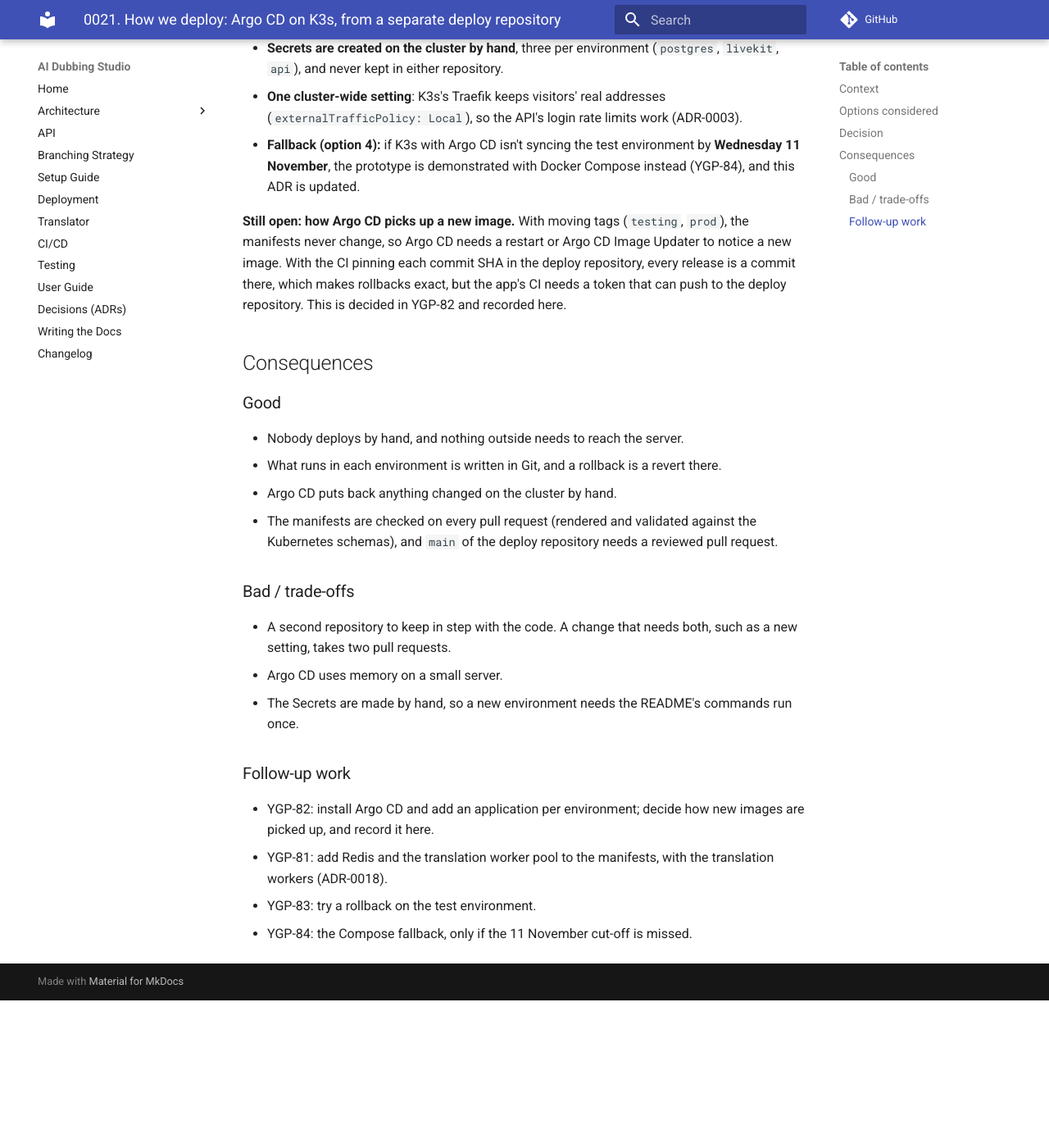
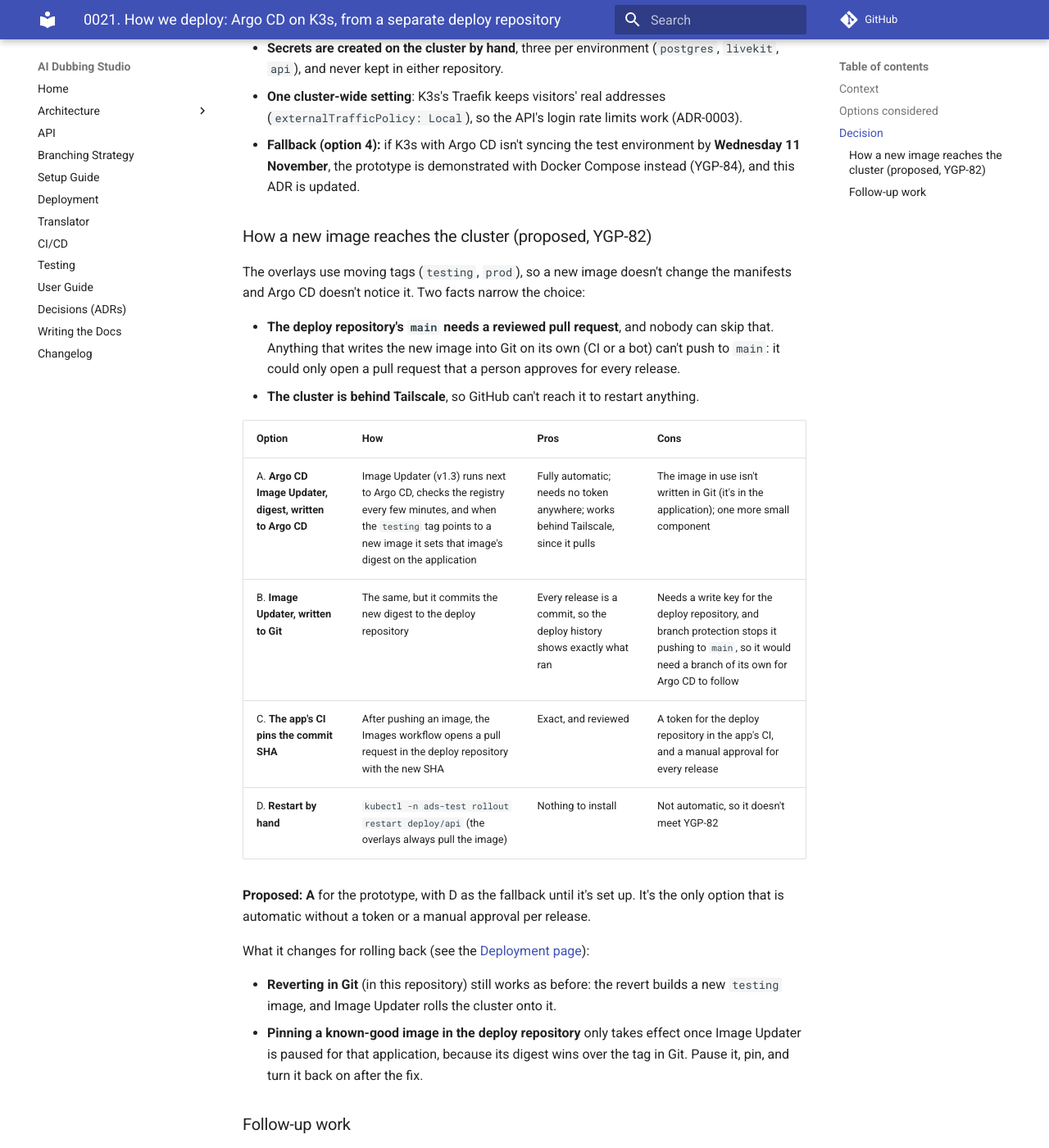
Before and after one commit to WH1TE-SHAD0W/ai-dubbing-studio, an MkDocs documentation site: the page built from docs/adr/0021-how-we-deploy.md, in a window 1280 px wide and 1400 px high, scrolled down 1781 px. Shown: the whole window at 82% size. Built offline with MkDocs 1.6.1 and Material for MkDocs 9.7.7, drawn with Linux system fonts in a browser that asks for light colours; comment, search, counter and statistics services are not loaded; before the commit the page ends 3001 px from its top, so only the background shows below that; some of the changed text lies outside the part shown.

Commit message:
docs: ADR-0021 compares how a new image reaches the cluster (YGP-82)
Proposes Argo CD Image Updater (digest, written to Argo CD): automatic,
no token, no approval per release. Also says the cluster has six nodes.

Co-Authored-By: Claude Opus 5.5 <noreply@anthropic.com>

```diff
--- a/docs/adr/0021-how-we-deploy.md
+++ b/docs/adr/0021-how-we-deploy.md
@@ -7,7 +7,7 @@
 
 ## Context
 
-The app runs on one K3s server (YGP-87), with a test and a production
+The app runs on a K3s cluster (YGP-87: three servers and three agents), with a test and a production
 environment. The CI already builds the images and pushes them to Docker Hub,
 tagged with the commit SHA plus `testing` or `prod` (YGP-52, the
 [CI/CD page](../ci-cd.md)). What's missing is how a merged change gets onto the
@@ -15,7 +15,7 @@ cluster.
 
 - **The server is behind Tailscale,** so GitHub can't reach it: anything that
   deploys has to pull from inside, not be pushed to from outside.
-- **Two environments, one node:** `testing` → test, `main` → production
+- **Two environments, one cluster:** `testing` → test, `main` → production
   ([branching strategy](../branching-strategy.md)).
 - **No secrets in Git,** in any repository.
 - **A two-person team with a deadline:** the prototype is due on 17 November,
@@ -70,37 +70,44 @@ Where the manifests live:
   environment by **Wednesday 11 November**, the prototype is demonstrated with
   Docker Compose instead (YGP-84), and this ADR is updated.
 
-**Still open: how Argo CD picks up a new image.** With moving tags (`testing`,
-`prod`), the manifests never change, so Argo CD needs a restart or Argo CD Image
-Updater to notice a new image. With the CI pinning each commit SHA in the deploy
-repository, every release is a commit there, which makes rollbacks exact, but
-the app's CI needs a token that can push to the deploy repository. This is
-decided in YGP-82 and recorded here.
+### How a new image reaches the cluster (proposed, YGP-82)
 
-## Consequences
+The overlays use moving tags (`testing`, `prod`), so a new image doesn't
+change the manifests and Argo CD doesn't notice it. Two facts narrow the
+choice:
 
-### Good
+- **The deploy repository's `main` needs a reviewed pull request**, and nobody
+  can skip that. Anything that writes the new image into Git on its own (CI or
+  a bot) can't push to `main`: it could only open a pull request that a person
+  approves for every release.
+- **The cluster is behind Tailscale**, so GitHub can't reach it to restart
+  anything.
 
-- Nobody deploys by hand, and nothing outside needs to reach the server.
-- What runs in each environment is written in Git, and a rollback is a revert
-  there.
-- Argo CD puts back anything changed on the cluster by hand.
-- The manifests are checked on every pull request (rendered and validated
-  against the Kubernetes schemas), and `main` of the deploy repository needs a
-  reviewed pull request.
+| Option | How | Pros | Cons |
+|---|---|---|---|
+| A. **Argo CD Image Updater, digest, written to Argo CD** | Image Updater (v1.3) runs next to Argo CD, checks the registry every few minutes, and when the `testing` tag points to a new image it sets that image's digest on the application | Fully automatic; needs no token anywhere; works behind Tailscale, since it pulls | The image in use isn't written in Git (it's in the application); one more small component |
+| B. **Image Updater, written to Git** | The same, but it commits the new digest to the deploy repository | Every release is a commit, so the deploy history shows exactly what ran | Needs a write key for the deploy repository, and branch protection stops it pushing to `main`, so it would need a branch of its own for Argo CD to follow |
+| C. **The app's CI pins the commit SHA** | After pushing an image, the Images workflow opens a pull request in the deploy repository with the new SHA | Exact, and reviewed | A token for the deploy repository in the app's CI, and a manual approval for every release |
+| D. **Restart by hand** | `kubectl -n ads-test rollout restart deploy/api` (the overlays always pull the image) | Nothing to install | Not automatic, so it doesn't meet YGP-82 |
 
-### Bad / trade-offs
+**Proposed: A** for the prototype, with D as the fallback until it's set up.
+It's the only option that is automatic without a token or a manual approval
+per release.
 
-- A second repository to keep in step with the code. A change that needs both,
-  such as a new setting, takes two pull requests.
-- Argo CD uses memory on a small server.
-- The Secrets are made by hand, so a new environment needs the README's
-  commands run once.
+What it changes for rolling back (see the
+[Deployment page](../deployment.md#roll-back)):
+
+- **Reverting in Git** (in this repository) still works as before: the revert
+  builds a new `testing` image, and Image Updater rolls the cluster onto it.
+- **Pinning a known-good image in the deploy repository** only takes effect
+  once Image Updater is paused for that application, because its digest wins
+  over the tag in Git. Pause it, pin, and turn it back on after the fix.
 
 ### Follow-up work
 
-- YGP-82: install Argo CD and add an application per environment; decide how
-  new images are picked up, and record it here.
+- YGP-82: Argo CD is installed and both applications are written (deploy
+  repository #5). Left: agree on option A above, install Image Updater, then
+  mark this ADR accepted.
 - YGP-81: add Redis and the translation worker pool to the manifests, with the
   translation workers (ADR-0018).
 - YGP-83: try a rollback on the test environment.
--- a/docs/changelog.md
+++ b/docs/changelog.md
@@ -2,6 +2,9 @@
 
 ## Unreleased
 
+- ADR-0021: how a new image reaches the cluster, four options compared;
+  proposed: Argo CD Image Updater, which needs no token and no approval per
+  release (YGP-82).
 - The translation worker's image is built on every pull request and pushed to
   Docker Hub after a merge, next to the API's (YGP-52).
 - Studio: once the session is live, the host's microphone is sent to the
```
